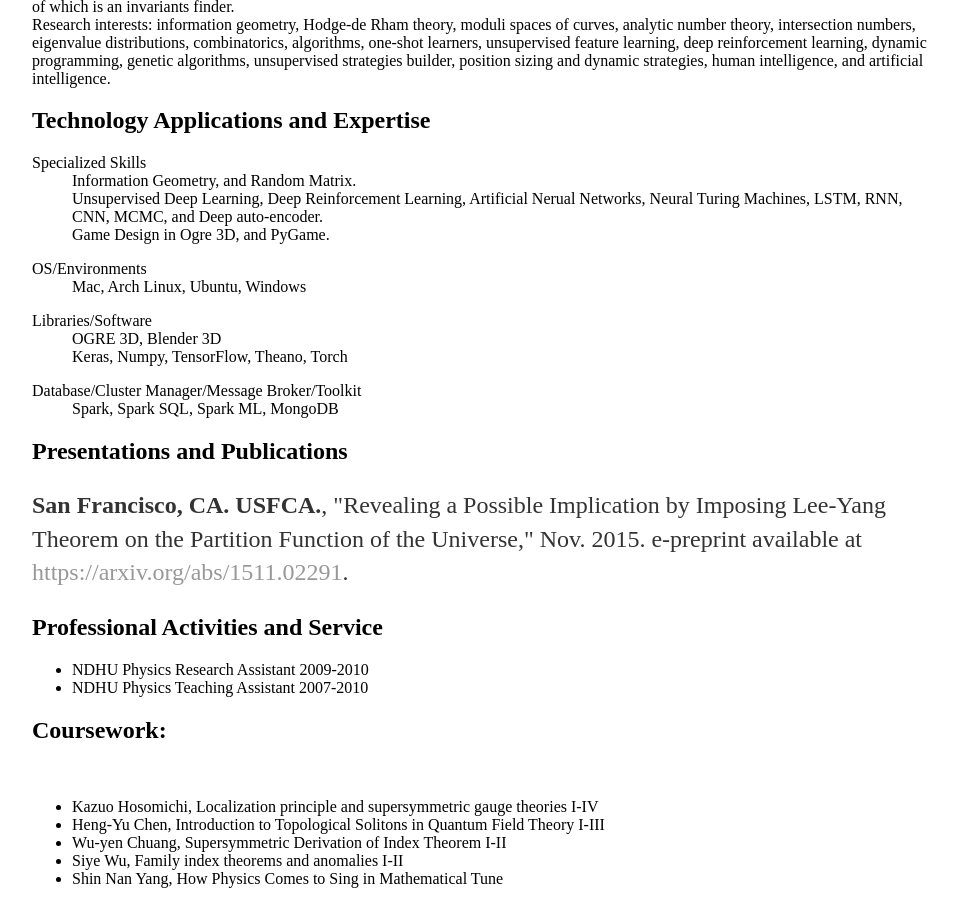
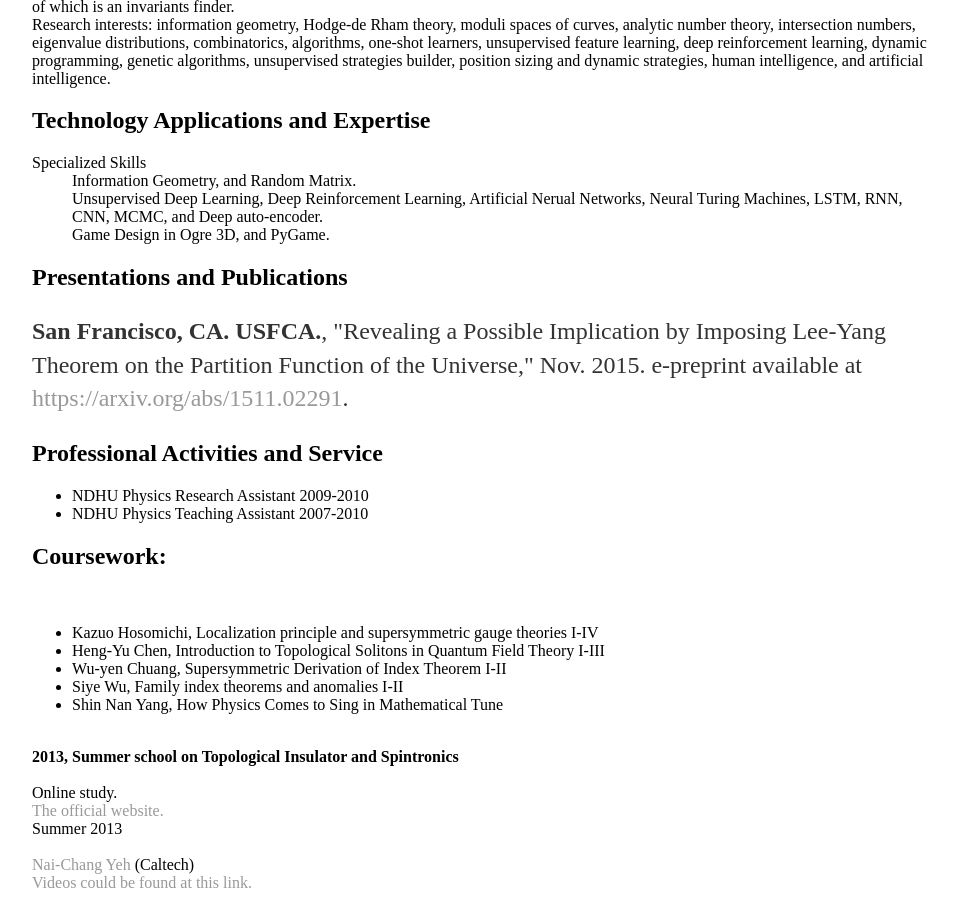
Before and after one commit to williamchuang/williamchuang.github.io, a Jekyll site: the page built from cv/index.html, in a window 1280 px wide and 900 px high, scrolled down 427 px. Shown: the whole window, without its empty margins (160-1118 px from the left). Built offline with Jekyll 4.4.1, drawn with Linux system fonts in a browser that asks for light colours; comment, search, counter and statistics services are not loaded.

Commit message:
Update index.html

```diff
--- a/cv/index.html
+++ b/cv/index.html
@@ -30,20 +30,6 @@ description: Current CV for William Chuang.
 						<dd>Unsupervised Deep Learning, Deep Reinforcement Learning, Artificial Nerual Networks, Neural Turing Machines, LSTM, RNN, CNN, MCMC, and Deep auto-encoder.</dd>
 						<dd>Game Design in Ogre 3D, and PyGame.</dd>
 
-
-					<dl class="dl-horizontal">
-						<dt>OS/Environments</dt>
-						<dd>Mac, Arch Linux, Ubuntu, Windows</dd>
-					</dl>
-					<dl class="dl-horizontal">
-						<dt>Libraries/Software</dt>
-						<dd>OGRE 3D, Blender 3D</dd>
-						<dd>Keras, Numpy, TensorFlow, Theano, Torch</dd>
-					</dl>
-					<dl class="dl-horizontal">
-						<dt>Database/Cluster Manager/Message Broker/Toolkit</dt>
-						<dd>Spark, Spark SQL, Spark ML, MongoDB</dd>
-					</dl>
 					<h2>Presentations and Publications</h2>
 					<p><strong>San Francisco, CA. USFCA.</strong>, "Revealing a Possible Implication by Imposing Lee-Yang Theorem on the Partition Function of the Universe," Nov. 2015. e-preprint available at <a href="https://arxiv.org/abs/1511.02291">https://arxiv.org/abs/1511.02291</a>.</p>
 
```
